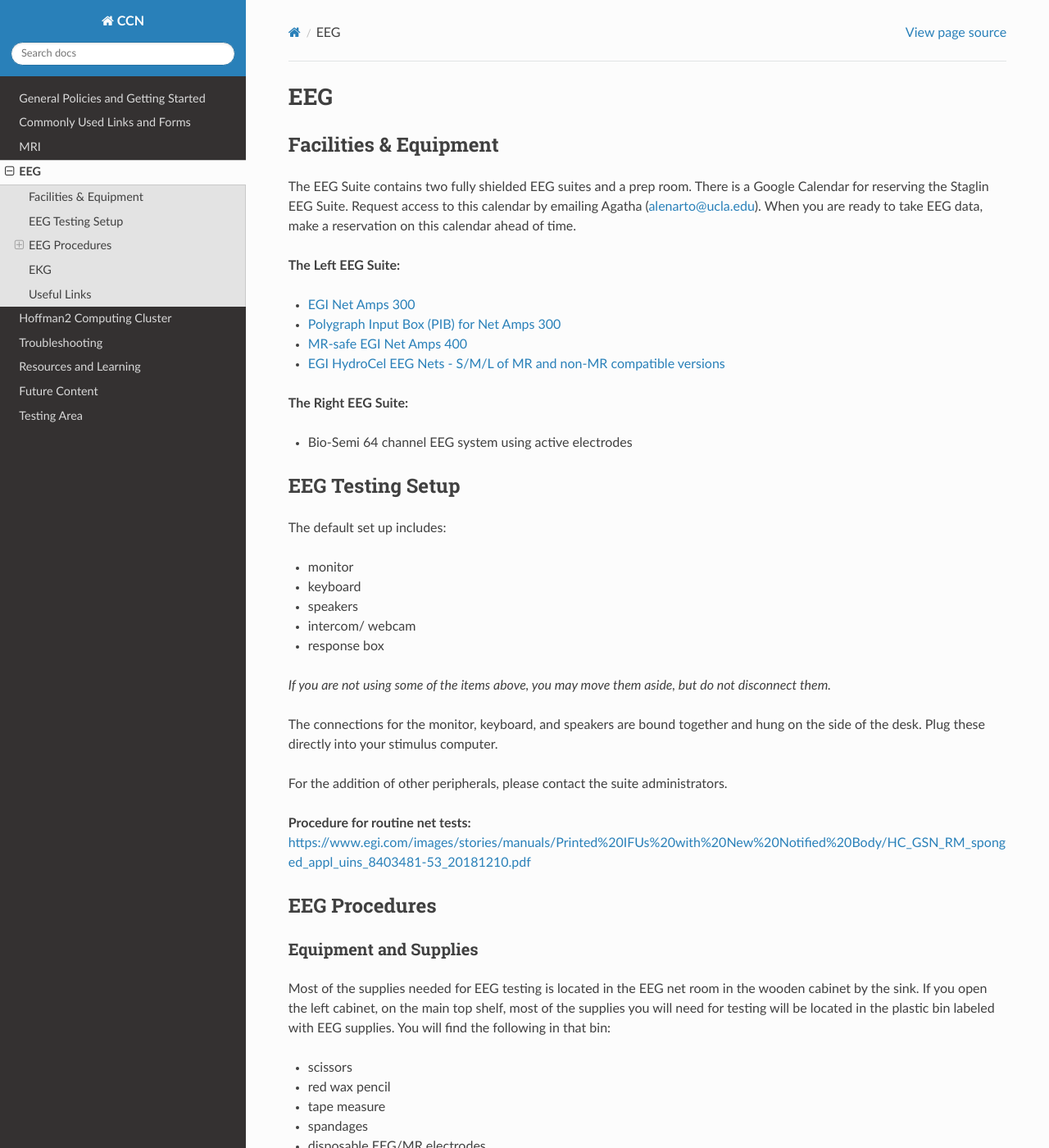
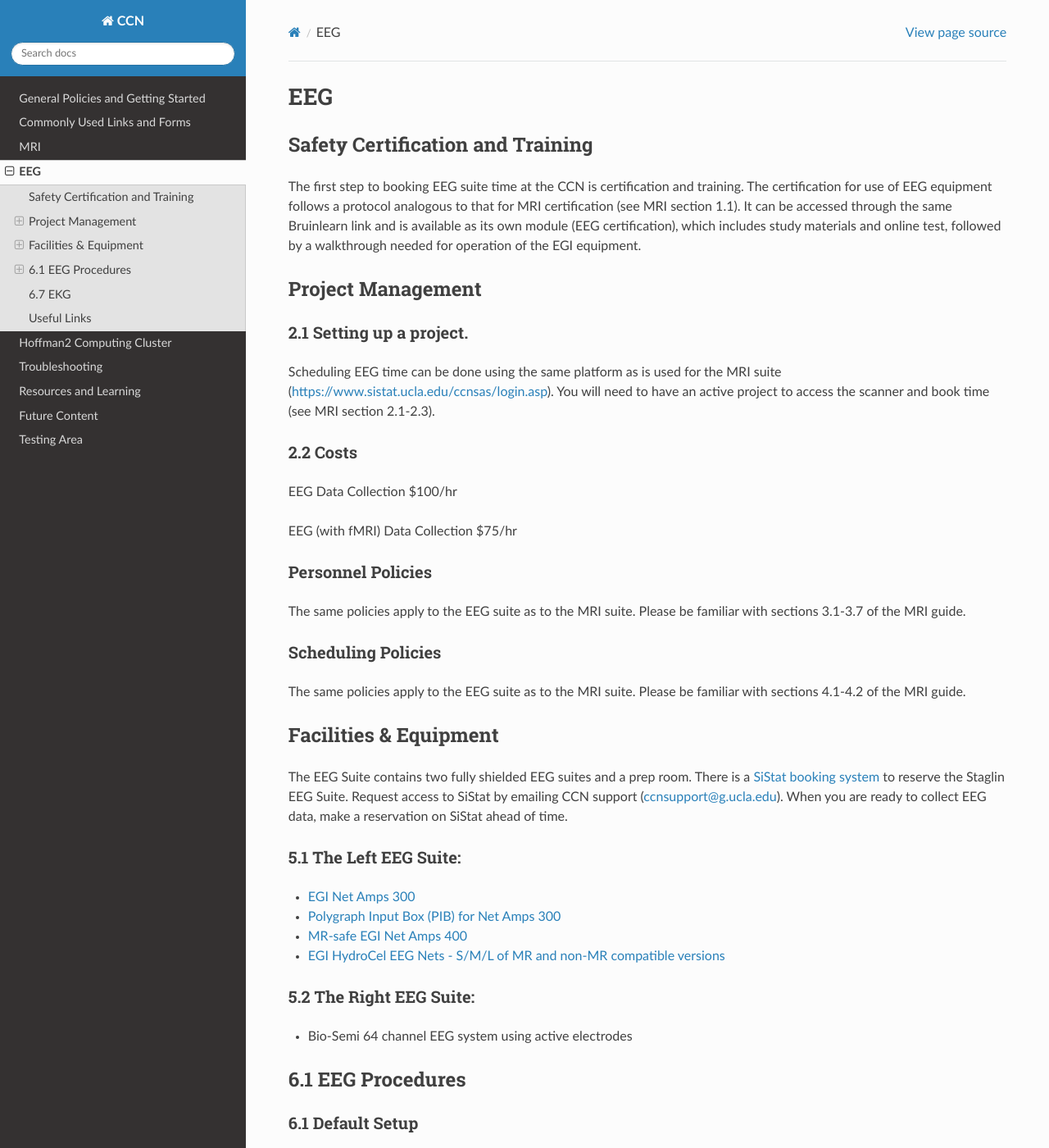
Before and after one commit to CCN-Support/CCN_Wiki, a Sphinx documentation site: the page built from docs/source/eeg.rst, in a window 1280 px wide and 1400 px high. Shown: the whole window at 82% size. Built offline with Sphinx 7.4.7 and the Read the Docs theme 3.1.0, drawn with Linux system fonts in a browser that asks for light colours; some of the changed text lies outside the part shown.

Commit message:
Update eeg.rst

```diff
--- a/docs/source/eeg.rst
+++ b/docs/source/eeg.rst
@@ -1,23 +1,58 @@
 EEG
 ===
 
+Safety Certification and Training
+---------------------------------
+
+The first step to booking EEG suite time at the CCN is certification and training. The certification for use of EEG equipment follows a protocol analogous to that for MRI certification (see MRI section 1.1). It can be accessed through the same Bruinlearn link and is available as its own module (EEG certification), which includes study materials and online test, followed by a walkthrough needed for operation of the EGI equipment.
+
+Project Management
+------------------
+
+2.1 Setting up a project.
+~~~~~~~~~~~~~~~~~~~~~~~~~
+
+Scheduling EEG time can be done using the same platform as is used for the MRI suite (https://www.sistat.ucla.edu/ccnsas/login.asp). You will need to have an active project to access the scanner and book time (see MRI section 2.1-2.3).
+
+2.2 Costs
+~~~~~~~~~
+
+EEG Data Collection			$100/hr
+
+EEG (with fMRI) Data Collection 	$75/hr
+
+Personnel Policies
+~~~~~~~~~~~~~~~~~~
+
+The same policies apply to the EEG suite as to the MRI suite. Please be familiar with sections 3.1-3.7 of the MRI guide.
+
+Scheduling Policies
+~~~~~~~~~~~~~~~~~~~
+
+The same policies apply to the EEG suite as to the MRI suite. Please be familiar with sections 4.1-4.2 of the MRI guide.
+
 Facilities & Equipment
 ----------------------
-The EEG Suite contains two fully shielded EEG suites and a prep room. There is a Google Calendar for reserving the Staglin EEG Suite. Request access to this calendar by emailing Agatha (alenarto@ucla.edu). When you are ready to take EEG data, make a reservation on this calendar ahead of time.
+The EEG Suite contains two fully shielded EEG suites and a prep room. There is a `SiStat booking system <https://www.sistat.ucla.edu/ccnsas/login.asp>`_  to reserve the Staglin EEG Suite. Request access to SiStat by emailing CCN support (ccnsupport@g.ucla.edu). When you are ready to collect EEG data, make a reservation on SiStat ahead of time.
 
-**The Left EEG Suite:**
+**5.1 The Left EEG Suite:**
+~~~~~~~~~~~~~~~~~~~~~~~~~~~
 
 - `EGI Net Amps 300 <https://www.egi.com/images/stories/manuals/GES_300/GES_300_tman_8103003-51_20150304_hires.pdf>`_
 - `Polygraph Input Box (PIB) for Net Amps 300 <https://www.egi.com/images/stories/placards/legacy/PIB_instructions_plac_8404162-51_20100427.pdf>`_
 - `MR-safe EGI Net Amps 400 <https://www.egi.com/images/stories/company/documents/net_amps_400_flyer_oct_2015_MM_421.pdf>`_
 - `EGI HydroCel EEG Nets - S/M/L of MR and non-MR compatible versions <https://www.egi.com/research-division/geodesic-sensor-net>`_
 
-**The Right EEG Suite:**
+**5.2 The Right EEG Suite:**
+~~~~~~~~~~~~~~~~~~~~~~~~~~~~
 
 - Bio-Semi 64 channel EEG system using active electrodes
 
-EEG Testing Setup
------------------
+6.1 EEG Procedures
+--------------
+
+6.1 Default Setup
+~~~~~~~~~~~~~~~~~
 
 The default set up includes:
 
@@ -35,12 +70,9 @@ For the addition of other peripherals, please contact the suite administrators.
 
 **Procedure for routine net tests:** https://www.egi.com/images/stories/manuals/Printed%20IFUs%20with%20New%20Notified%20Body/HC_GSN_RM_sponged_appl_uins_8403481-53_20181210.pdf
 
+6.2 Equipment and Supplies
+~~~~~~~~~~~~~~~~~~~~~~~~~~
 
-EEG Procedures
---------------
-
-Equipment and Supplies
-~~~~~~~~~~~~~~~~~~~~~~
 Most of the supplies needed for EEG testing is located in the EEG net room in the wooden cabinet by the sink. If you open the left cabinet, on the main top shelf, most of the supplies you will need for testing will be located in the plastic bin labeled with EEG supplies. You will find the following in that bin:
 
 - scissors
@@ -78,8 +110,8 @@ We have had success ordering supplies from the following places. The ones ordere
 - Self-Adhesive Bandage (Item 2082, 2-inch x 5 yards, latex-free) - `Vitality Medical Self-Adhesive Wrap <https://www.vitalitymedical.com/caring-latex-self-adherent-cohesive-wrap-non-sterile.html>`_
 
 
-EEG Net Prep and Application
-~~~~~~~~~~~~~~~~~~~~~~~~~~~~
+6.3 EEG Net Prep and Application
+~~~~~~~~~~~~~~~~~~~~~~~~~~~~~~~~
 
 All the supplies you will need can be found in/on the wooden cabinet in the prep room. Inside the cabinet, there is a box marked "EEG Prep Supply" which contains smaller items such as the measuring tape, the red pencil, and scissors.
 
@@ -129,8 +161,8 @@ Plug the net into the amp by first positioning the plug in the amp and then turn
 You will want to bring the bucket of electrolyte solution with you into the testing suite as you will need it to lower impedance. However, place it under a chair or in a corner where it is far from the equipment on the floor and will not be tripped on and spilled!
 It is also suggested that you leave the towel over your subject's shoulders for the entire task to catch any drips that may occur later on.
 
-Impedance Check
-~~~~~~~~~~~~~~~
+6.4 Impedance Check
+~~~~~~~~~~~~~~~~~~~
 
 **Mirror EGI Display**
 
@@ -170,8 +202,8 @@ To lower impedance, we're going to add more electrolyte solution to the electrod
 
 EGI User instructions can be found here: https://www.egi.com/images/stories/manuals/Second%20Batch%20of%20IFUs%20with%20new%20Notified%20Body%20Jan%202019/HC_GSN_MR_uins_8402110-01_20181221.pdf
 
-Data Storage
-~~~~~~~~~~~~
+6.4 Data Storage
+~~~~~~~~~~~~~~~~
 
 **Creating your Directory**
 
@@ -189,15 +221,15 @@ Before you start collecting data in Net Station, you'll want to save it to a loc
 3. Name your file and save it to the desired folder.
 4. Repeat steps 1-3 before every separate recording (block, trial,etc.) .
 
-With any additional questions concerning your data storage, contact Edward at eplau @ ucla.edu.
+With any additional questions concerning your data storage, contact CCN Support at ccnsupport@g.ucla.edu.
 
 Exporting Data
-~~~~~~~~~~~~~~
+^^^^^^^^^^^^^^
 
 After data collection, many decide to export their data onto the Hoffman2 server; however, NetStation files are cumbersome to work with because of their size and format. Therefore, here are some data export instructions to convert and export files in your desired format:
 
-**Feedback Form**
-~~~~~~~~~~~~~~~~~
+**6.5 Feedback Form**
+~~~~~~~~~~~~~~~~~~~~~
 
 For quality control, we devised a feedback form that we ask researchers to fill out each time they collect data in the Staglin EEG Suite. Access to the form is located on the desktop of the Netstation computer, labeled steps 1 and 2:
 
@@ -206,40 +238,42 @@ For quality control, we devised a feedback form that we ask researchers to fill
 
 The identification names of each net can be found on the plug.
 
-Clean Up
-~~~~~~~~
+**6.6 Clean Up**
+~~~~~~~~~~~~~~~~
 
 After removing the net and unplugging it from the amp, wrap a dry towel around the plug. Remember, this plug must stay DRY, especially during the following process which involves a lot of water!
 
 1. Rinse the Electrolyte Solution Out of the Net
-  1. In the prep room, dump the bucket full of electrolyte solution, rinse it with water once or twice, and fill it with warm water in the sink.
-  2. Place the towel-wrapped plug on a chair near the sink and submerge the electrode net (turned inside out, sponges out) into the bucket of water.
-  3. Rinse out the net by gently lifting it up and down and waving it back and forth in the water, allowing water to flow through the sponges.
-  4. Lift the net fully out of the bucket and dump the rinsing water.
-  5. Fill the bucket with warm water once again and repeat the rinsing process until you have rinsed the net a total of four times.
-  6. Once you see no more suds in the water and the net has been rinsed thoroughly , gently pat the excess water out of the net with a towel.
+  a. In the prep room, dump the bucket full of electrolyte solution, rinse it with water once or twice, and fill it with warm water in the sink.
+  b. Place the towel-wrapped plug on a chair near the sink and submerge the electrode net (turned inside out, sponges out) into the bucket of water.
+  c. Rinse out the net by gently lifting it up and down and waving it back and forth in the water, allowing water to flow through the sponges.
+  d. Lift the net fully out of the bucket and dump the rinsing water.
+  e. Fill the bucket with warm water once again and repeat the rinsing process until you have rinsed the net a total of four times.
+  f. Once you see no more suds in the water and the net has been rinsed thoroughly , gently pat the excess water out of the net with a towel.
 
 2. Disinfect the Net
-  1. Leaving the towel-wrapped plug on the chair, place the plastic bucket of premade disinfectant on the floor right in front of the chair. The disinfectant can be found on the floor of the prep room. It is the plastic bucket with the yellow top.
-  2. Submerge the electrode sensors in the disinfectant.
-  3. Gently plunge the net up and down allowing the disinfectant to move through the sponges for 1-2 minutes.
-  4. Leave the net to soak for 10 minutes. Set a timer! Soaking the net for a longer time may damage the net!
-  5. Mark a tally on the lid of the disinfectant. The suite administrator will monitor when it is time for new disinfectant to be made and prepare new disinfectant accordingly.
+  a. Leaving the towel-wrapped plug on the chair, place the plastic bucket of premade disinfectant on the floor right in front of the chair. The disinfectant can be found on the floor of the prep room. It is the plastic bucket with the yellow top.
+  b. Submerge the electrode sensors in the disinfectant.
+  c. Gently plunge the net up and down allowing the disinfectant to move through the sponges for 1-2 minutes.
+  d. Leave the net to soak for 10 minutes. Set a timer! Soaking the net for a longer time may damage the net!
+  e. Mark a tally on the lid of the disinfectant. The suite administrator will monitor when it is time for new disinfectant to be made and prepare new disinfectant accordingly.
 
-If you haven't already, now would be a great time to fill out the **Step 4: Feedback Form** by following the directions on the display of the desktop! It'l will only take a few minutes while you are waiting for the net to soak!
+If you haven't already, now would be a great time to fill out the **Step d: Feedback Form** by following the directions on the display of the desktop! It'l will only take a few minutes while you are waiting for the net to soak!
 
 3. Rinse the Disinfectant Out of the Net
   1. Follow steps 2-6 from Rinse the Electrolyte Solution Out of the Net above.
   2. Hang the net by its connector to dry and place the empty rinsing bucket underneath to catch any drips.
 
+4.	Switch off the EGI Amp and lights, make the suite look tidy, and close the door when you leave the EEG suite.
 
 References:
 
 **EGI Rinsing and Disinfecting Instructions**
 The EGI instructions can be found in the black binder in the cabinet in the prep room.
 
-EKG
----
+6.7 EKG
+-------
+
 A good tutorial (visual) for EKG application (we typically work with v2 and v4 in the eeg-fmri set up): https://www.adinstruments.com/blog/correctly-place-electrodes-12-lead-ecg
 
 But here's a quick step-by-step:
```
Also changed, not shown: other parts of docs/source/eeg.rst (+2 -2 lines).
